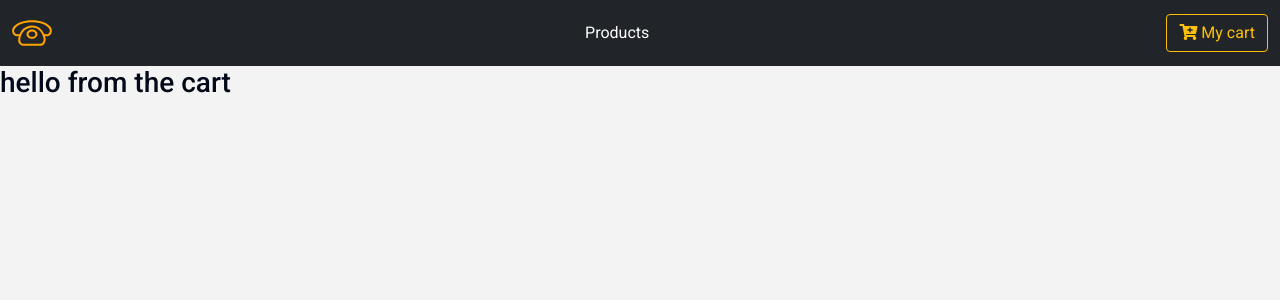
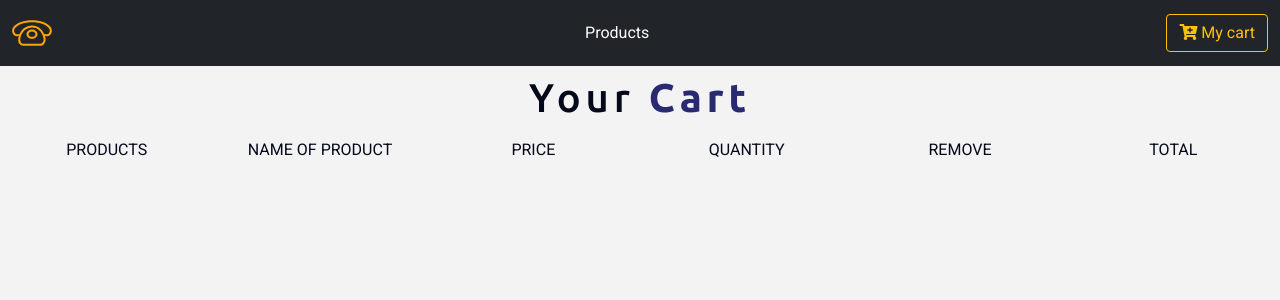
Before and after one commit to ShreyanshIITK20/E-commerce-website, a React (Create React App) app: page /cart in a window 1280 px wide. Shown: the top 300 px of the page. Built offline with nearby package versions, Linux system fonts and the light colour scheme.

Commit message:
Empty Cart added

```diff
--- a/src/components/Cart/Cart.jsx
+++ b/src/components/Cart/Cart.jsx
@@ -1,11 +1,14 @@
 import React, { Component } from 'react'
+import Title from '../title'
+import CartColumns from './CartColumns'
 
 export default class Cart extends Component {
     render() {
         return (
-            <div>
-                <h3>hello from the cart</h3>
-            </div>
+            <section>
+                <Title name="your" title="cart"/>
+                <CartColumns/>
+            </section>
         )
     }
 }
--- /dev/null
+++ b/src/components/Cart/CartColumns.jsx
@@ -0,0 +1,28 @@
+import React from 'react'
+
+export default function CartColumns() {
+    return (
+        <div className="container-fluid text-center d-none d-lg-block">
+            <div className="row">
+                <div className="col-10 mx-auto col-lg-2">
+                    <p className="text-uppercase">Products</p>
+                </div>
+                <div className="col-10 mx-auto col-lg-2">
+                    <p className="text-uppercase">Name of product</p>
+                </div>
+                <div className="col-10 mx-auto col-lg-2">
+                    <p className="text-uppercase">price</p>
+                </div>
+                <div className="col-10 mx-auto col-lg-2">
+                    <p className="text-uppercase">quantity</p>
+                </div>
+                <div className="col-10 mx-auto col-lg-2">
+                    <p className="text-uppercase">remove</p>
+                </div>
+                <div className="col-10 mx-auto col-lg-2">
+                    <p className="text-uppercase">total</p>
+                </div>
+            </div>
+        </div>
+    )
+}
```
Also changed, not shown: src/components/Cart/EmptyCart.jsx (added, +13 -0 lines).
